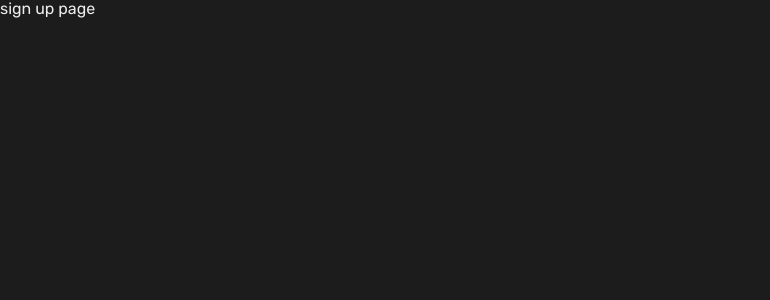
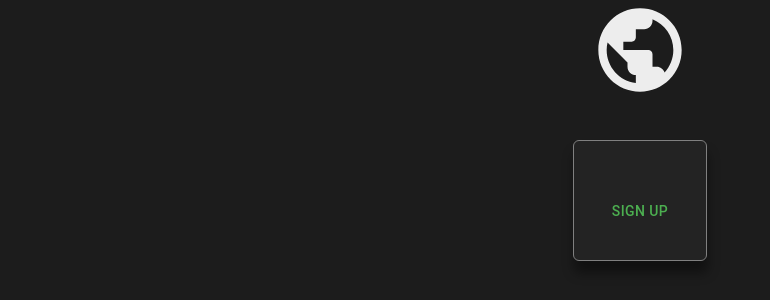
Before and after one commit to ArturBekhDEV/Intern-ui, a React (Vite) app: page /sign-up in a window 1280 px wide. Shown: the top 300 px of the page, without its empty margins (0-770 px from the left). Built offline with nearby package versions, Linux system fonts and the light colour scheme.

Commit message:
feature: add BlockWrapper

```diff
--- /dev/null
+++ b/src/components/BlockWrapper/BlockWrapper.styles.ts
@@ -0,0 +1,15 @@
+export const styles = {
+  root: {
+    fontSize: "2rem",
+    padding: "30px",
+    marginTop: "40px",
+    backgroundColor: "basic.dark",
+    border: "1px solid gray",
+    borderRadius: "6px",
+    display: "flex",
+    alignItems: "center",
+    flexDirection: "column",
+    gap: "20px",
+    boxShadow: "1px 12px 12px rgba(0, 0, 0, 0.4)",
+  },
+};
--- /dev/null
+++ b/src/components/BlockWrapper/BlockWrapper.tsx
@@ -0,0 +1,16 @@
+import Box from "@mui/material/Box";
+import { styles } from "@/components/BlockWrapper/BlockWrapper.styles";
+import { ReactElement, FC } from "react";
+import { SxProps } from "@mui/material";
+import { spliceSx } from "@/utils/splice-sx";
+
+interface BlockWrapperProps {
+  children: ReactElement | ReactElement[];
+  sx?: SxProps
+}
+
+const BlockWrapper: FC<BlockWrapperProps> = ({ children, sx }) => {
+  return <Box sx={spliceSx(styles.root, sx)}>{children}</Box>;
+};
+
+export default BlockWrapper;
--- /dev/null
+++ b/src/components/SignUpForm/SignUpForm.styles.ts
@@ -0,0 +1,21 @@
+export const styles = {
+  root: {
+    // width:'100%'
+    display: "flex",
+    justifyContent: "center",
+    alignItems: "center",
+    flexDirection: "column",
+  },
+  block: {
+    maxWidth: "400px",
+    display: 'flex',
+    flexDirection: 'column',
+    alignItems: 'center'
+  },
+  form: {
+    marginTop: "20px",
+  },
+  icon: {
+    fontSize: "100px",
+  },
+};
--- /dev/null
+++ b/src/components/SignUpForm/SignUpForm.tsx
@@ -0,0 +1,39 @@
+import { Field, Form, Formik } from "formik";
+
+import Box from "@mui/material/Box";
+import Button from "@mui/material/Button";
+import PublicIcon from "@mui/icons-material/Public";
+
+import BlockWrapper from "@/components/BlockWrapper/BlockWrapper";
+import { styles } from "@/components/SignUpForm/SignUpForm.styles";
+import { TextField } from "@mui/material";
+
+const SignUpForm = () => {
+  return (
+    <Box sx={styles.root}>
+      <PublicIcon sx={styles.icon} />
+      <BlockWrapper sx={styles.block}>
+        <Formik
+          initialValues={{ firstName: "" }}
+          onSubmit={async (values) => {
+            console.log("Values", values);
+          }}
+        >
+          <Form style={styles.form}>
+            <Field
+              id="firstName"
+              placeholder="Enter you first name"
+              name="firstName"
+              render={({ field, form }) => {
+                <TextField name={"firstName"} />;
+              }}
+            ></Field>
+            <Button type="submit">Sign Up</Button>
+          </Form>
+        </Formik>
+      </BlockWrapper>
+    </Box>
+  );
+};
+
+export default SignUpForm;
--- a/src/components/sign-up-form/SignUpForm.tsx
+++ /dev/null
@@ -1,20 +0,0 @@
-import { Field, Form, Formik } from "formik";
-import { Button } from "@mui/material";
-
-const SignUpForm = () => {
-  return (
-    <Formik
-      initialValues={{ firstName: "" }}
-      onSubmit={async (values) => {
-        console.log("Values", values);
-      }}
-    >
-      <Form>
-        <Field id="firstName" placeholder="Enter you first name" name="firstName"></Field>
-        <Button type="submit">Sign Up</Button>
-      </Form>
-    </Formik>
-  );
-};
-
-export default SignUpForm;
--- a/src/routes/index.tsx
+++ b/src/routes/index.tsx
@@ -1,4 +1,4 @@
-import SignUpForm from "@/components/sign-up-form/SignUpForm";
+import SignUpForm from "@/components/SignUpForm/SignUpForm";
 import { createBrowserRouter } from "react-router-dom";
 import WelcomePage from "@/pages/WelcomePage/WelcomePage";
 
@@ -9,10 +9,10 @@ export default createBrowserRouter([
   },
   {
     path: "/sign-up",
-    element: <div>sign up page</div>,
+    element: <SignUpForm />,
   },
   {
     path: "/sign-in",
-    element: <SignUpForm />,
+    element: <div>sign up page</div>,
   },
 ]);
--- /dev/null
+++ b/src/utils/splice-sx.ts
@@ -0,0 +1,10 @@
+import { SxProps, Theme } from "@mui/material";
+
+export const spliceSx = (
+    defaultStyles?: SxProps<Theme>,
+    newStyles?: SxProps<Theme>
+  ) =>
+    ({
+      ...defaultStyles,
+      ...newStyles
+    } as SxProps)
```
